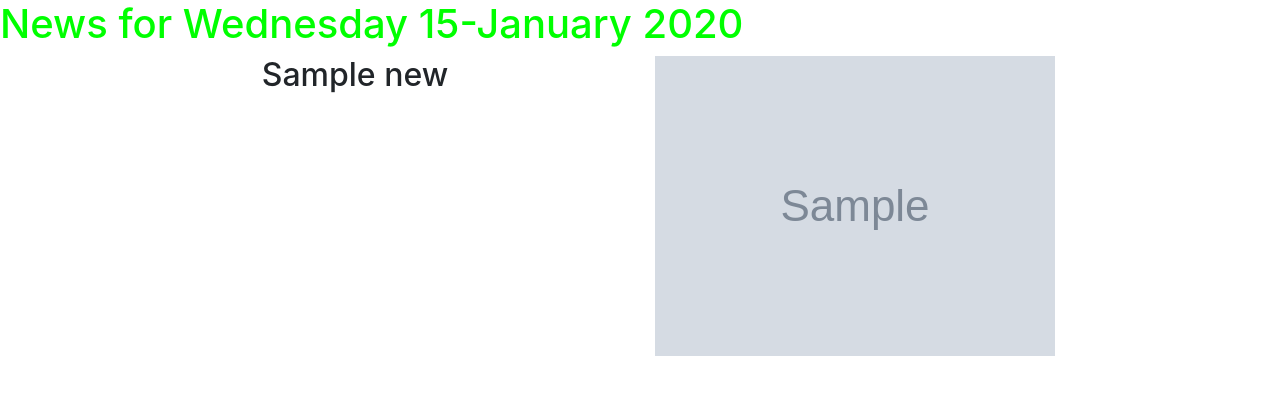
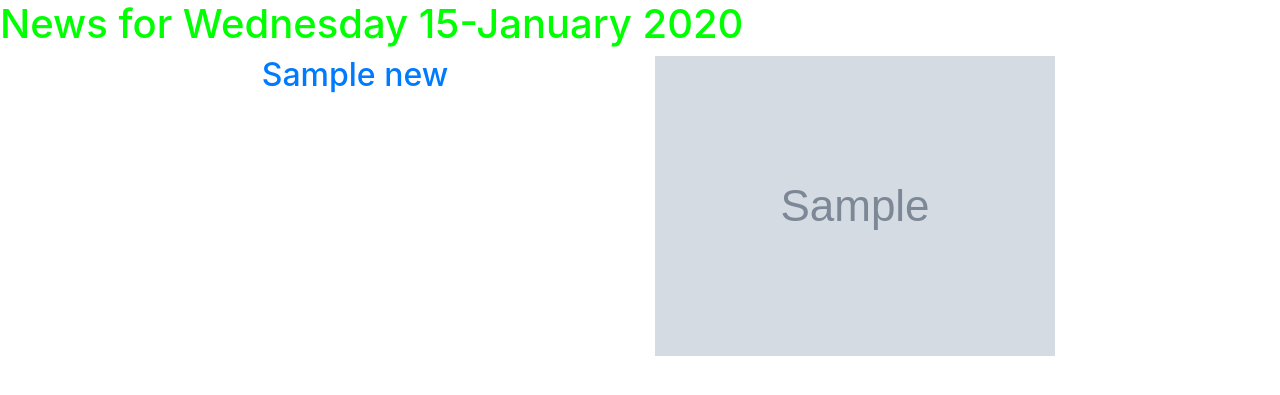
Before and after one commit to damunza/mtribune, a Django app: template news/templates/all-news/today-news.html in a window 1280 px wide. Shown: the part 70-465 px from the top of the page. Run offline with Django 3.2, Linux system fonts and the light colour scheme; the template is opened without the code that fills it: most values are stand-ins (such as "Sample title", 1, 10 or a date in 2020); grey boxes marked "Sample" are stand-in pictures; some libraries are stand-ins or nearby versions.

Commit message:
added a link to route to the page that displays the specific article

```diff
--- a/news/templates/all-news/today-news.html
+++ b/news/templates/all-news/today-news.html
@@ -8,7 +8,7 @@
     <div class="row">
       <!-- displaying the articles -->
       <div class="col-xs-6 col-md-6 col-sm-6 col-lg-6">
-        <h2 class="text-center">{{news_item.title}}</h2>
+        <a href="/article/{{news_item.id}}">  <h2 class="text-center">{{news_item.title}}</h2></a>
       </div>
       <div class="col-xs-6 col-sm-6 col-md-6 col-lg-6">
         <img src="{{news_item.article_image.url}}" class="img-responsive" alt="Image">
```
